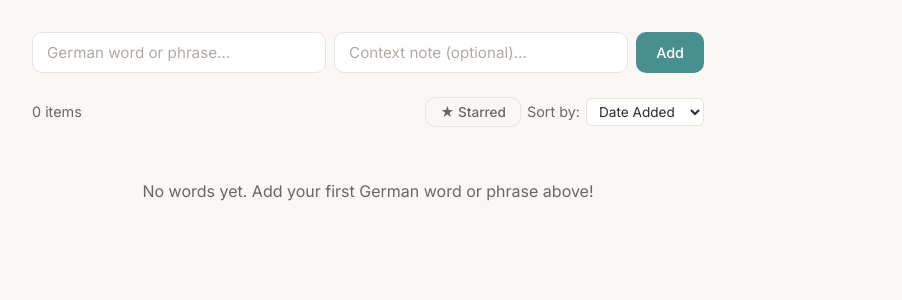
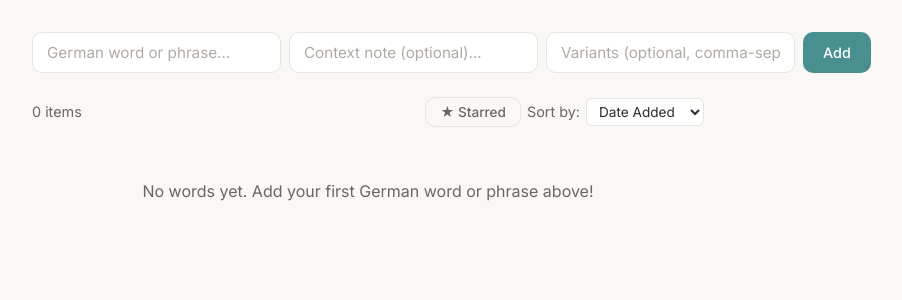
Before and after one commit to orenmatar/german-vocab-app, a Flask app: page / in a window 1280 px wide. Shown: the part 57-357 px from the top of the page, without its empty margins (272-1174 px from the left). Run offline with Flask 3, Linux system fonts and the light colour scheme; data that the repository does not hold is empty.

Commit message:
Add word variants + edit-word modal
Words can now have a `variants` list (e.g. Dreck → [dreckig], Gestank →
[stinken]) so a single card covers related forms (noun/verb/adjective)
without splitting them across multiple entries.

- Schema: optional `variants` field on words; backfilled to [] on read.
- Add-word form gains a comma-separated variants input.
- Each word row gets a ✎ button opening a modal to edit context_note
  and variants post-hoc.
- generate_sentences and generate_passage prompts receive variants and
  may use any variant in place of the headword; word_in_sentence /
  blank_answer may then be a form of a variant.
- _is_plausible_form() accepts variants too, so the demote-to-comprehension
  fallback doesn't trigger when the LLM correctly used a variant.
- Word card shows "also: <variants>" in the list and inside word cards
  used by all practice modes.

Co-Authored-By: Claude Opus 4.7 <noreply@anthropic.com>

```diff
--- a/app.py
+++ b/app.py
@@ -135,28 +135,49 @@ def _normalize_de(s):
     return s.lower().replace("ä", "a").replace("ö", "o").replace("ü", "u").replace("ß", "ss")
 
 
-def _is_plausible_form(word, candidate):
+def _clean_variants(raw):
+    """Coerce raw variants input (list or comma-separated string) into a deduped list of trimmed strings."""
+    if isinstance(raw, str):
+        items = raw.split(",")
+    elif isinstance(raw, list):
+        items = raw
+    else:
+        return []
+    seen = []
+    for item in items:
+        s = str(item).strip()
+        if s and s not in seen:
+            seen.append(s)
+    return seen
+
+
+def _is_plausible_form(word, candidate, variants=None):
     """Check if candidate could plausibly be a conjugated/declined form of word.
 
     Uses 3-char substring matching with umlaut normalization.
     Returns True if they share any 3-char substring, or if one contains the other.
     For separable verbs (candidate has " / "), checks each part separately.
+    If variants is provided, the candidate may also be a form of any variant.
     """
-    w = _normalize_de(word)
+    accepted = [word] + list(variants or [])
 
     # Handle separable verb notation: "fange / an"
     parts = [p.strip() for p in candidate.split(" / ")] if " / " in candidate else [candidate]
 
-    for part in parts:
-        c = _normalize_de(part)
-        # Direct containment
-        if w in c or c in w:
-            return True
-        # Shared 3-char substring
-        check_len = min(3, len(w))
-        for i in range(len(w) - check_len + 1):
-            if w[i:i + check_len] in c:
+    for accept in accepted:
+        if not accept:
+            continue
+        w = _normalize_de(accept)
+        for part in parts:
+            c = _normalize_de(part)
+            # Direct containment
+            if w in c or c in w:
                 return True
+            # Shared 3-char substring
+            check_len = min(3, len(w))
+            for i in range(len(w) - check_len + 1):
+                if w[i:i + check_len] in c:
+                    return True
 
     return False
 
@@ -194,6 +215,10 @@ def index():
 
 @app.route("/api/words", methods=["GET"])
 def get_words():
+    # Backfill optional fields so older entries always serialize with them
+    for w in data["words"]:
+        if "variants" not in w:
+            w["variants"] = []
     return jsonify(data["words"])
 
 
@@ -211,6 +236,7 @@ def add_word():
     word = {
         "german": german,
         "context_note": body.get("context_note", "").strip(),
+        "variants": _clean_variants(body.get("variants", [])),
         "german_definition": body.get("german_definition", "").strip(),
         "english_translation": body.get("english_translation", "").strip(),
         "article": body.get("article", "").strip(),
@@ -283,6 +309,10 @@ def patch_word(german):
         return jsonify({"error": f"'{german}' not found."}), 404
     if "starred" in body:
         word["starred"] = bool(body["starred"])
+    if "context_note" in body:
+        word["context_note"] = str(body["context_note"]).strip()
+    if "variants" in body:
+        word["variants"] = _clean_variants(body["variants"])
     save_data(data)
     return jsonify(word)
 
@@ -362,6 +392,7 @@ def practice_batch():
             "german_definition": word.get("german_definition", ""),
             "article": word.get("article", ""),
             "plural": word.get("plural", ""),
+            "variants": word.get("variants", []),
         }
         if i in grammar_assignments:
             entry["grammar_hint"] = grammar_assignments[i]
@@ -403,17 +434,20 @@ def practice_batch():
         if not s:
             continue
 
+        variants = word.get("variants", [])
+
         # Validate word_in_sentence — LLM sometimes confuses grammar hint
         # elements with the target word. Fall back to the word itself if bad.
+        # Variants are accepted forms too.
         word_in_sentence = s.get("word_in_sentence", german)
-        if not _is_plausible_form(german, word_in_sentence):
+        if not _is_plausible_form(german, word_in_sentence, variants):
             word_in_sentence = german
 
-        # Validate blank_answer — if it's not a form of the target word,
-        # the blank is wrong. Demote to comprehension mode.
+        # Validate blank_answer — if it's not a form of the target word
+        # (or one of its variants), the blank is wrong. Demote to comprehension.
         blank_answer = s.get("blank_answer", german)
         if mode == "multiple_choice":
-            if not _is_plausible_form(german, blank_answer):
+            if not _is_plausible_form(german, blank_answer, variants):
                 mode = "comprehension"
 
         item = {
@@ -429,6 +463,7 @@ def practice_batch():
             "plural": word.get("plural", ""),
             "preteritum": word.get("preteritum", ""),
             "partizip2": word.get("partizip2", ""),
+            "variants": word.get("variants", []),
             "word_in_sentence": word_in_sentence,
             "grammar_note": s.get("grammar_note", ""),
         }
@@ -485,6 +520,7 @@ def practice_passage():
             "english_translation": w.get("english_translation", ""),
             "article": w.get("article", ""),
             "plural": w.get("plural", ""),
+            "variants": w.get("variants", []),
         }
         for w in candidates
     ]
@@ -520,6 +556,7 @@ def practice_passage():
         wu["english_translation"] = meta.get("english_translation", "")
         wu["preteritum"] = meta.get("preteritum", "")
         wu["partizip2"] = meta.get("partizip2", "")
+        wu["variants"] = meta.get("variants", [])
 
     return jsonify(result)
 
@@ -554,6 +591,7 @@ def practice_writing_setup():
             "plural": w.get("plural", ""),
             "preteritum": w.get("preteritum", ""),
             "partizip2": w.get("partizip2", ""),
+            "variants": w.get("variants", []),
             "german_definition": w.get("german_definition", ""),
             "english_translation": w.get("english_translation", ""),
         }
--- a/llm/prompts/generate_passage.txt
+++ b/llm/prompts/generate_passage.txt
@@ -8,6 +8,7 @@ You will receive a JSON object with:
   - "english_translation": optional English translation (may be empty)
   - "article": "der"/"die"/"das" if it's a noun, empty otherwise
   - "plural": the plural form if it's a noun, empty otherwise
+  - "variants": optional array of related forms the learner wants practiced together (e.g. for "Dreck" → ["dreckig"], for "Gestank" → ["stinken"]). May be empty.
 - "grammar_hints": an array of grammar instruction strings (may be empty)
 
 Your task:
@@ -20,8 +21,9 @@ IMPORTANT RULES:
 - Write the passage as connected paragraphs (separate them with a blank line, i.e. "\n\n").
 - B1–B2 level: clear sentences, some subordinate clauses, varied tenses (Präsens, Perfekt, Präteritum), natural vocabulary.
 - Each word you use must appear as a natural inflected/declined/conjugated form in the text.
+- If a word has "variants", you MAY use any variant in place of the headword (e.g. for word "Dreck" with variants ["dreckig"], you can use "dreckig"/"dreckige" in the text). The "form" you report should be whichever variant you actually used (declined/conjugated as it appears).
 - Track exactly which "form" (the exact text as it appears in the passage) corresponds to which "word" (the dictionary form from input).
-- For each word used, provide BOTH the dictionary form ("word") and the exact form as it appears in the text ("form"). These may differ (e.g., word: "kaufen", form: "gekauft"; word: "Haus", form: "Häuser").
+- For each word used, provide BOTH the dictionary form ("word", which must match the input headword exactly — even if you used a variant in the text) and the exact form as it appears in the text ("form"). These may differ (e.g., word: "kaufen", form: "gekauft"; word: "Haus", form: "Häuser"; word: "Dreck", form: "dreckigen").
 - Grammar notes should briefly explain (in English) where and how the grammar hint appears in the text.
 
 Return ONLY a valid JSON object with exactly these fields:
--- a/static/app.js
+++ b/static/app.js
@@ -55,6 +55,7 @@
   // Word list
   const newWordInput = document.getElementById("new-word");
   const newContextInput = document.getElementById("new-context");
+  const newVariantsInput = document.getElementById("new-variants");
   const addWordBtn = document.getElementById("add-word-btn");
   const wordCountEl = document.getElementById("word-count");
   const wordListEl = document.getElementById("word-list");
@@ -292,6 +293,7 @@
       german_definition = "",
       english_translation = "",
       form_in_sentence = "",
+      variants = [],
     } = info;
 
     // Header: article + word + inflected form (if different)
@@ -318,7 +320,11 @@
       ? `<button class="wc-trans-btn">Show translation</button><div class="wc-translation" style="display:none">${escHtml(english_translation)}</div>`
       : "";
 
-    return `<div class="word-card">${headerHtml}${supsHtml}${defHtml}${transHtml}</div>`;
+    const variantsHtml = (variants && variants.length)
+      ? `<div class="wc-variants"><span class="wc-variants-label">also:</span> ${escHtml(variants.join(", "))}</div>`
+      : "";
+
+    return `<div class="word-card">${headerHtml}${supsHtml}${variantsHtml}${defHtml}${transHtml}</div>`;
   }
 
   // Builds star + delete mini-buttons for use inside practice sessions
@@ -418,6 +424,9 @@
         if (w.english_translation) detailParts.push(escHtml(w.english_translation));
         if (w.german_definition) detailParts.push(`<em>${escHtml(w.german_definition)}</em>`);
         if (w.context_note) detailParts.push(`(${escHtml(w.context_note)})`);
+        if (w.variants && w.variants.length) {
+          detailParts.push(`<span class="word-variants">also: ${escHtml(w.variants.join(", "))}</span>`);
+        }
         const detailsHtml = detailParts.length
           ? `<div class="word-item-details">${detailParts.join(" &mdash; ")}</div>`
           : "";
@@ -433,6 +442,7 @@
             <span class="word-stats">${w.times_correct}/${w.times_seen} correct</span>
             <span class="word-actions">
               <button class="${starClass}" onclick="toggleStar('${escAttr(w.german)}')" title="${starTitle}">&#9733;</button>
+              <button class="btn-edit" onclick="openEditWord('${escAttr(w.german)}')" title="Edit context &amp; variants">&#9998;</button>
               <button class="btn-reset-box" onclick="resetWordBox('${escAttr(w.german)}')" title="Reset to box 1">↺</button>
               <button class="btn-delete" onclick="deleteWord('${escAttr(w.german)}')" title="Delete">&#x2715;</button>
             </span>
@@ -453,6 +463,16 @@
     return s.replace(/'/g, "\\'").replace(/"/g, "&quot;");
   }
 
+  function parseVariantsInput(raw) {
+    if (!raw) return [];
+    const out = [];
+    raw.split(",").forEach((piece) => {
+      const v = piece.trim();
+      if (v && !out.includes(v)) out.push(v);
+    });
+    return out;
+  }
+
   // Add word
   let isAddingWord = false;
 
@@ -468,6 +488,7 @@
 
     isAddingWord = true;
     const context_note = newContextInput.value.trim();
+    const variants = parseVariantsInput(newVariantsInput ? newVariantsInput.value : "");
 
     try {
       addWordBtn.disabled = true;
@@ -501,6 +522,7 @@
       const newWord = await api("POST", "/api/words", {
         german: finalWord,
         context_note,
+        variants,
         german_definition: validation.german_definition || "",
         english_translation: validation.english_translation || "",
         article: validation.article || "",
@@ -514,6 +536,7 @@
       api("GET", "/api/words/stats").then(renderWordStats).catch(() => {});
       newWordInput.value = "";
       newContextInput.value = "";
+      if (newVariantsInput) newVariantsInput.value = "";
       newWordInput.focus();
     } catch (e) {
       addWordBtn.classList.remove("btn-loading");
@@ -548,6 +571,55 @@
     } catch (e) {
       await showAlert("Failed to update star: " + e.message);
     }
+  };
+
+  // --- Edit word modal ---
+  const editWordModal = document.getElementById("edit-word-modal");
+  const editWordName = document.getElementById("edit-word-name");
+  const editContextInput = document.getElementById("edit-context");
+  const editVariantsInput = document.getElementById("edit-variants");
+  const editWordSaveBtn = document.getElementById("edit-word-save");
+  const editWordCancelBtn = document.getElementById("edit-word-cancel");
+  let editingGerman = null;
+
+  function closeEditWord() {
+    editingGerman = null;
+    if (editWordModal) editWordModal.style.display = "none";
+  }
+
+  if (editWordCancelBtn) editWordCancelBtn.addEventListener("click", closeEditWord);
+
+  if (editWordSaveBtn) editWordSaveBtn.addEventListener("click", async () => {
+    if (!editingGerman) return;
+    const word = words.find((w) => w.german === editingGerman);
+    if (!word) { closeEditWord(); return; }
+    const newContext = editContextInput.value.trim();
+    const newVariants = parseVariantsInput(editVariantsInput.value);
+    try {
+      editWordSaveBtn.disabled = true;
+      const updated = await api("PATCH", `/api/words/${encodeURIComponent(editingGerman)}`, {
+        context_note: newContext,
+        variants: newVariants,
+      });
+      Object.assign(word, updated);
+      renderWords();
+      closeEditWord();
+    } catch (e) {
+      await showAlert("Failed to save: " + e.message);
+    } finally {
+      editWordSaveBtn.disabled = false;
+    }
+  });
+
+  window.openEditWord = function (german) {
+    const word = words.find((w) => w.german === german);
+    if (!word || !editWordModal) return;
+    editingGerman = german;
+    editWordName.textContent = (word.article ? word.article + " " : "") + word.german;
+    editContextInput.value = word.context_note || "";
+    editVariantsInput.value = (word.variants || []).join(", ");
+    editWordModal.style.display = "flex";
+    setTimeout(() => editContextInput.focus(), 50);
   };
 
   // Called from star/delete buttons inside sentence practice reveals
@@ -1006,6 +1078,7 @@
       plural: item.plural,
       preteritum: item.preteritum,
       partizip2: item.partizip2,
+      variants: item.variants || [],
       german_definition: item.german_definition,
       english_translation: item.english_translation,
       form_in_sentence: item.word_in_sentence,
@@ -1213,6 +1286,7 @@
       plural: item.plural,
       preteritum: item.preteritum,
       partizip2: item.partizip2,
+      variants: item.variants || [],
       german_definition: item.german_definition,
       english_translation: item.english_translation,
       form_in_sentence: inSentence,
@@ -1533,6 +1607,7 @@
       plural: wu.plural,
       preteritum: wu.preteritum,
       partizip2: wu.partizip2,
+      variants: wu.variants || [],
       german_definition: wu.german_definition,
       english_translation: wu.english_translation,
     });
@@ -1590,6 +1665,7 @@
                 plural: wu.plural,
                 preteritum: wu.preteritum,
                 partizip2: wu.partizip2,
+                variants: wu.variants || [],
                 german_definition: wu.german_definition,
                 english_translation: wu.english_translation,
               })}
@@ -1763,6 +1839,7 @@
       plural: wordObj.plural,
       preteritum: wordObj.preteritum,
       partizip2: wordObj.partizip2,
+      variants: wordObj.variants || [],
       german_definition: wordObj.german_definition,
       english_translation: wordObj.english_translation,
     });
--- a/templates/index.html
+++ b/templates/index.html
@@ -33,6 +33,7 @@
                     <div class="form-row">
                         <input type="text" id="new-word" placeholder="German word or phrase..." autocomplete="off">
                         <input type="text" id="new-context" placeholder="Context note (optional)..." autocomplete="off">
+                        <input type="text" id="new-variants" placeholder="Variants (optional, comma-separated, e.g. dreckig, drecken)..." autocomplete="off">
                         <button id="add-word-btn" class="btn btn-primary">Add</button>
                     </div>
                 </div>
@@ -494,6 +495,23 @@
         </div>
     </div>
 
+    <!-- Edit word modal -->
+    <div id="edit-word-modal" style="display:none;">
+        <div class="modal-backdrop"></div>
+        <div class="modal-box edit-word-box">
+            <h3 class="edit-word-title">Edit <span id="edit-word-name"></span></h3>
+            <label class="edit-field-label" for="edit-context">Context note</label>
+            <input type="text" id="edit-context" class="edit-field-input" placeholder="Hint about meaning or usage...">
+            <label class="edit-field-label" for="edit-variants">Variants (comma-separated)</label>
+            <input type="text" id="edit-variants" class="edit-field-input" placeholder="e.g. dreckig, drecken">
+            <p class="edit-field-help">Variants are related forms (other parts of speech, alternate forms) the AI may use in sentences instead of the headword.</p>
+            <div class="modal-btns">
+                <button id="edit-word-cancel" class="btn btn-ghost">Cancel</button>
+                <button id="edit-word-save" class="btn btn-primary">Save</button>
+            </div>
+        </div>
+    </div>
+
     <script src="/static/app.js"></script>
 </body>
 </html>
```
Also changed, not shown: CLAUDE.md (+5 -1 lines), llm/prompts/generate_sentences.txt (+13 -3 lines), static/style.css (+72 -0 lines).
